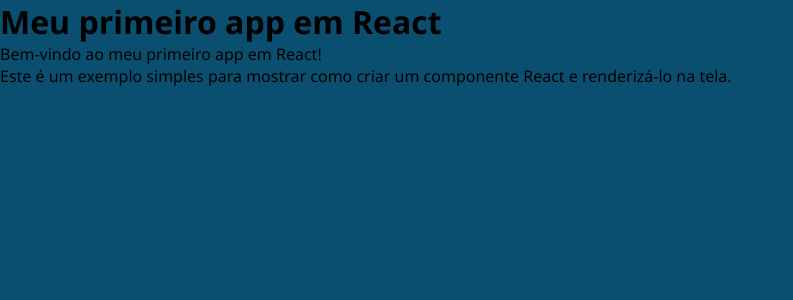
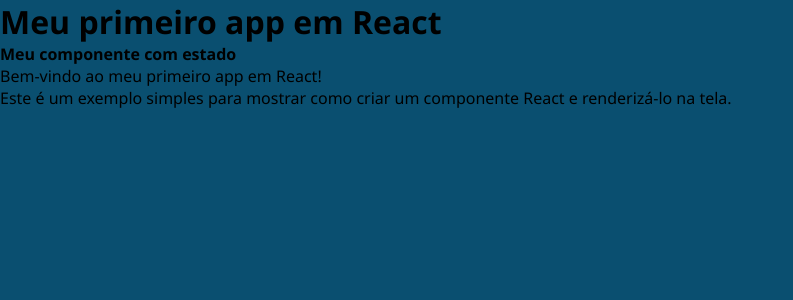
Before and after one commit to DaviPedrosaOficial/Lista-de-Tarefas-React, a React (Create React App) app: page / in a window 1280 px wide. Shown: the top 300 px of the page, without its empty margins (0-793 px from the left). Built offline with nearby package versions, Linux system fonts and the light colour scheme.

Commit message:
Inserindo a pastas components em nosso projeto, que como o próprio nome diz, conterá os componentes do mesmo, que utilizaremos para produzir nossas paginas

```diff
--- a/src/App.js
+++ b/src/App.js
@@ -1,10 +1,13 @@
 import React from "react";
+import Main from './components/Main';
 import './App.css';
+
 
 function App(){
   return(
     <div>
       <h1>Meu primeiro app em React</h1>
+      <Main />
 
       <p>Bem-vindo ao meu primeiro app em React!</p>
       <p>Este é um exemplo simples para mostrar como criar um componente React e renderizá-lo na tela.</p>
--- /dev/null
+++ b/src/components/Main.js
@@ -0,0 +1,9 @@
+import React, { Component } from 'react';
+
+export default class Main extends Component {
+  render() {
+    return (
+      <h4>Meu componente com estado</h4>
+    );
+  }
+}
```
